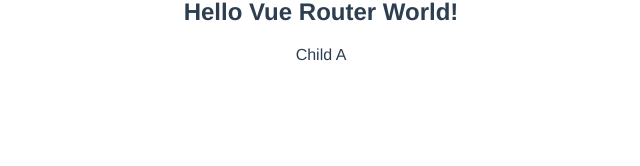
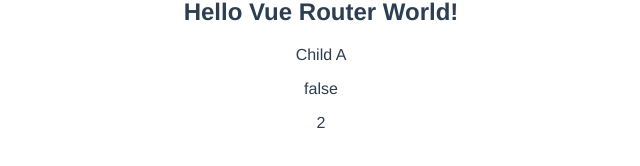
Before and after one commit to ky-yk-d/vue-cli-project, a Vue app: page / in a window 1280 px wide. Shown: the part 450-616 px from the top of the page, without its empty margins (319-959 px from the left). Built offline with nearby package versions, Linux system fonts and the light colour scheme.

Commit message:
state https://vuex.vuejs.org/ja/guide/state.html

```diff
--- a/src/App.vue
+++ b/src/App.vue
@@ -110,7 +110,8 @@
       store.commit('logout');
     }
   },
-  router
+  router,
+  store // 全ての子コンポーネントにVuexのストアを注入
 }
 </script>
 
--- a/src/components/ChildA.vue
+++ b/src/components/ChildA.vue
@@ -1,5 +1,27 @@
 <template>
   <div id="childA">
     <p>Child A</p>
+    <p>{{isLogin}}</p>
+    <p>{{localComputed}}</p>
   </div>
 </template>
+
+<script>
+import {mapState} from 'vuex';
+
+export default {
+  data(){
+    return {
+      number: 1
+    }
+  },
+  computed: {
+    localComputed: function(){
+      return this.number * 2;
+    },
+    ...mapState([
+      'isLogin'
+    ])
+  }
+}
+</script>
--- a/src/components/ChildB.vue
+++ b/src/components/ChildB.vue
@@ -1,5 +1,18 @@
 <template>
   <div id="childB">
     <p>Child B</p>
+    <p>{{isLogin}}</p>
+    <p>{{isLoginAlias}}</p>
   </div>
 </template>
+
+<script>
+import { mapState } from 'vuex';
+
+export default {
+  computed: mapState({
+    isLogin: state => state.isLogin,
+    isLoginAlias: 'isLogin',
+  })
+}
+</script>
--- a/src/components/HelloWorld.vue
+++ b/src/components/HelloWorld.vue
@@ -2,6 +2,7 @@
   <div class="hello">
     <h2>Hello World!</h2>
     <p>msg:{{ $route.params.msg }}</p>
+    <p>{{state}}</p>
   </div>
 </template>
 
@@ -10,6 +11,11 @@
   name: 'HelloWorld',
   props: {
     msg: String
+  },
+  computed: {
+    state: function(){
+      return this.$store.state.isLogin;
+    }
   }
 }
 </script>
```
